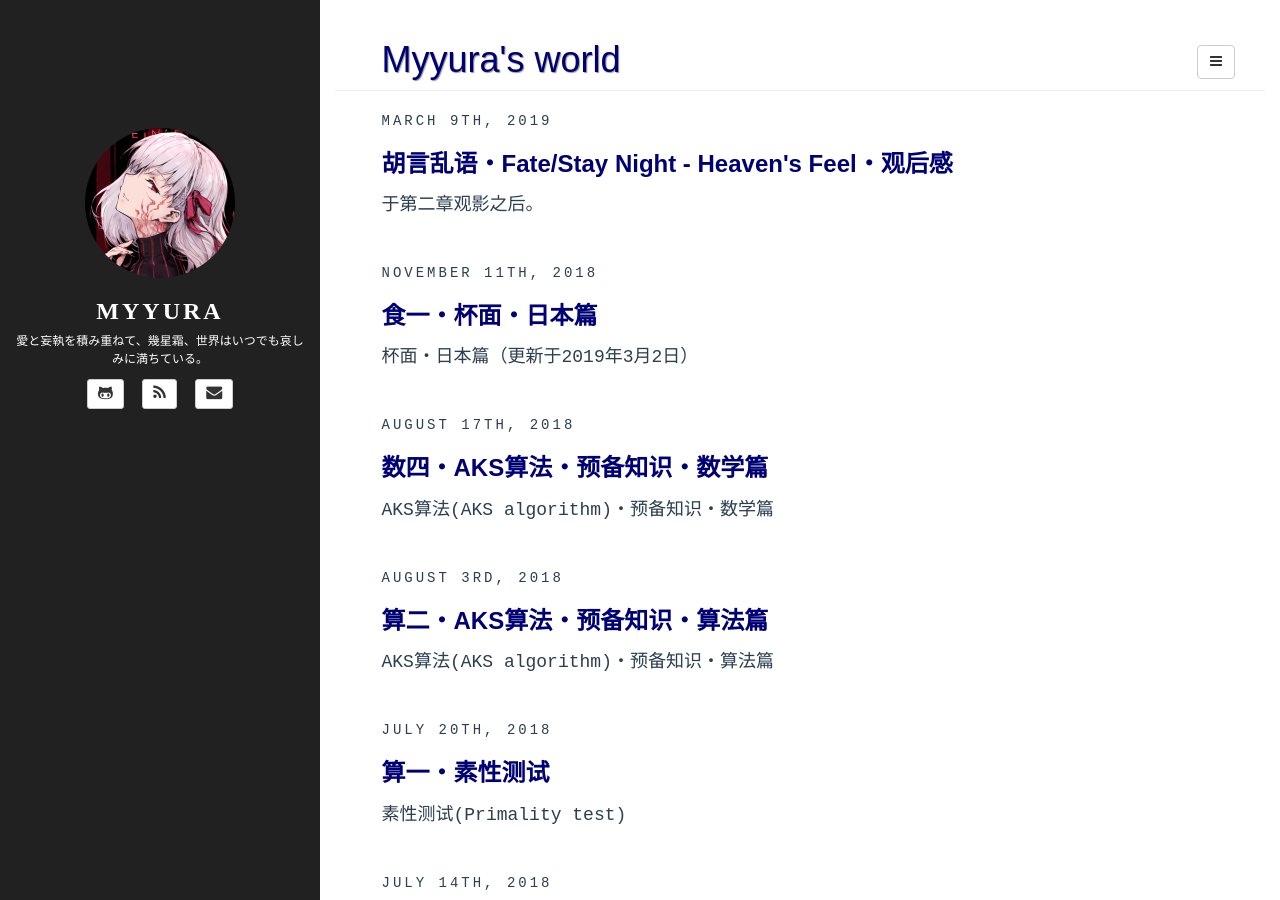
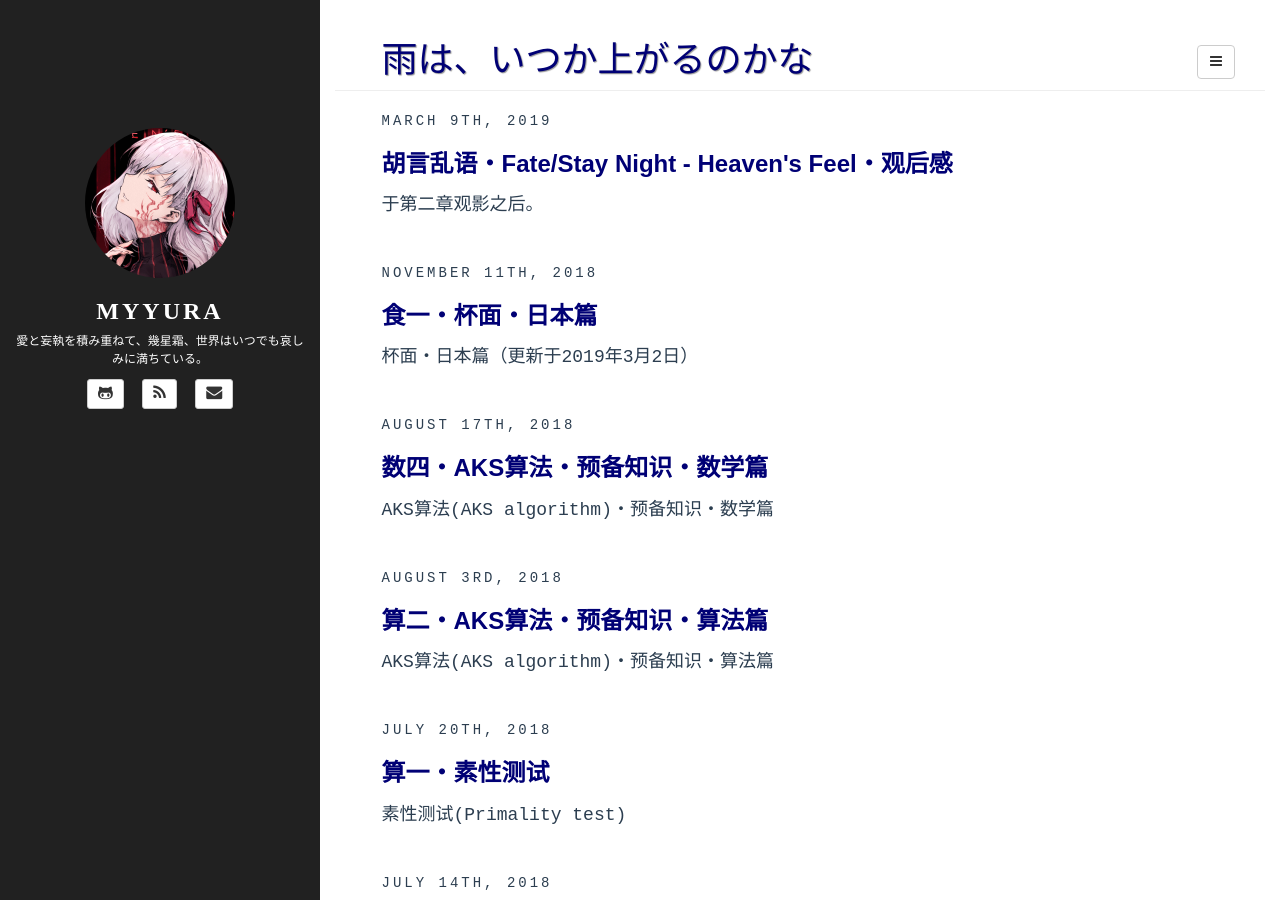
Before and after one commit to Myyura/myyura.github.io, a Jekyll site: the page built from index.html, in a window 1280 px wide and 900 px high. Built offline with Jekyll 4.4.1, drawn with Linux system fonts in a browser that asks for light colours; a script that is not in the unit is left out; the list of posts is cut into pages by our own code.

Commit message:
Change the title

```diff
--- a/_config.yml
+++ b/_config.yml
@@ -12,7 +12,7 @@ defaults:
     scope:
       path: "" # empty string for all files
     values:
-      title: "Myyura's world"
+      title: "雨は、いつか上がるのかな"
 
 description: Myyura
 # gavatar头像及Favicon
```
